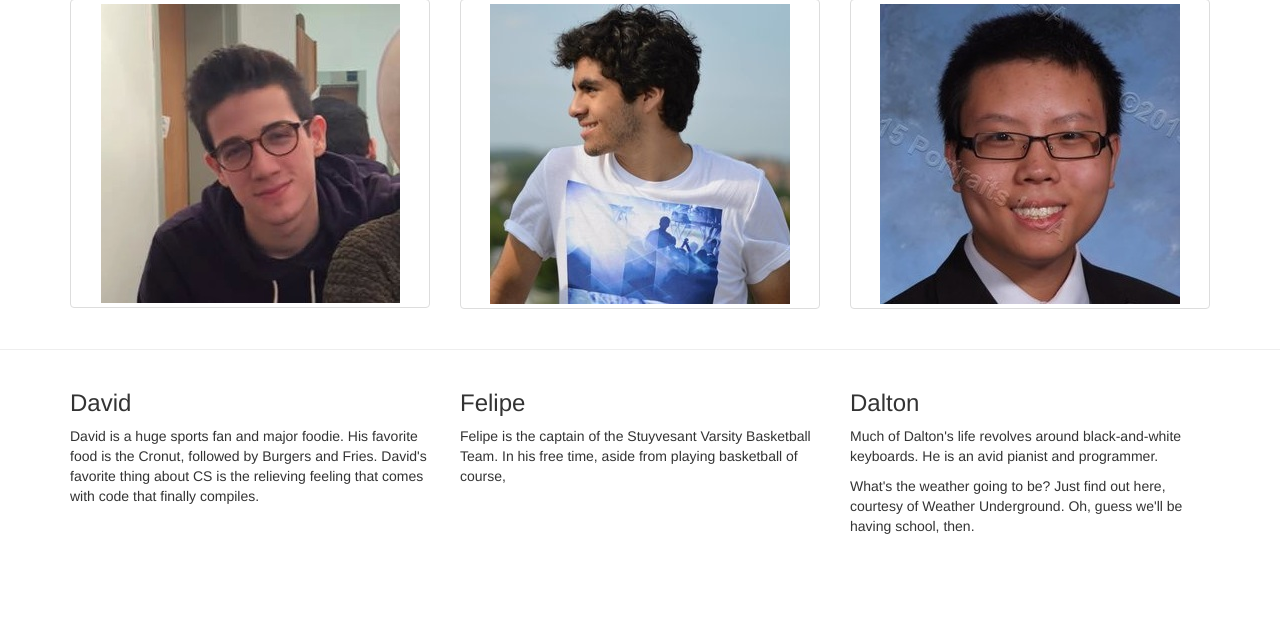
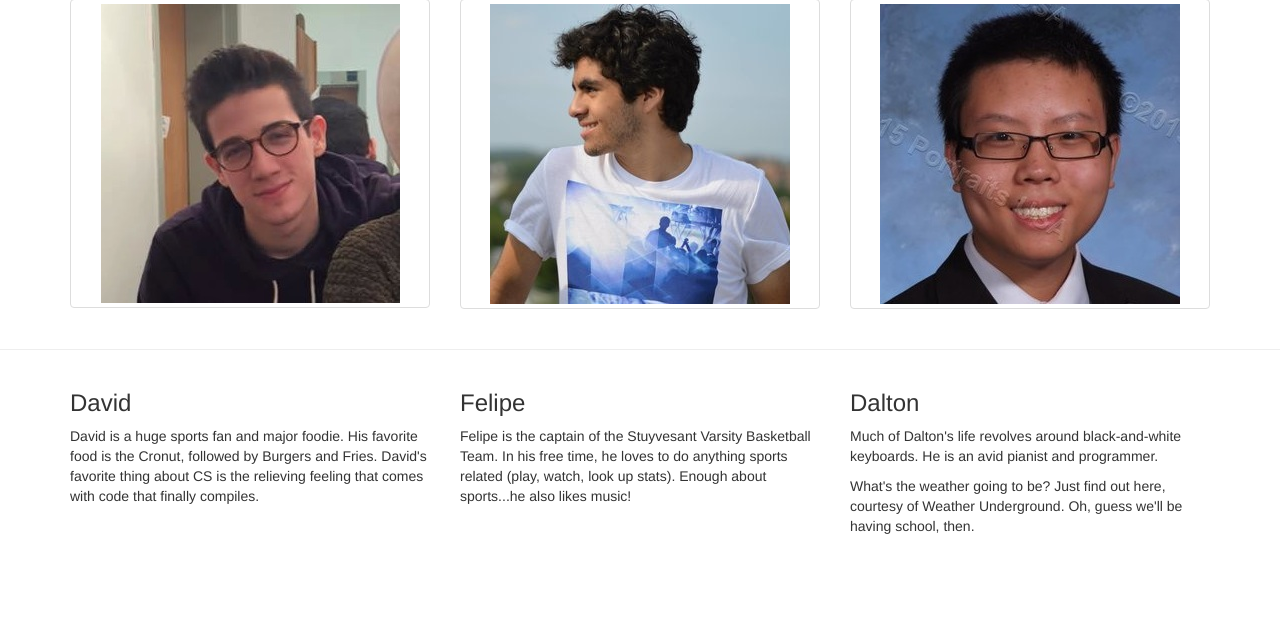
Before and after one commit to felipe-mans/dash, a Flask app: page /about in a window 1280 px wide. Shown: the part 381-1007 px from the top of the page. Run offline with Flask 2, Linux system fonts and the light colour scheme; some libraries are stand-ins or nearby versions.

Commit message:
more about

```diff
--- a/templates/about.html
+++ b/templates/about.html
@@ -85,7 +85,10 @@
 	  </div>
 	  <div class = "col-md-4">
 	    <h3>Felipe</h3>
-	    <p>Felipe is the captain of the Stuyvesant Varsity Basketball Team. In his free time, aside from playing basketball of course, </p>
+	    <p>Felipe is the captain of the Stuyvesant Varsity
+	    Basketball Team. In his free time, he loves to do
+	    anything sports related (play, watch, look up
+	    stats). Enough about sports...he also likes music! </p>
 	  </div>
 	  <div class = "col-md-4">
 	    <h3>Dalton</h3>
```
